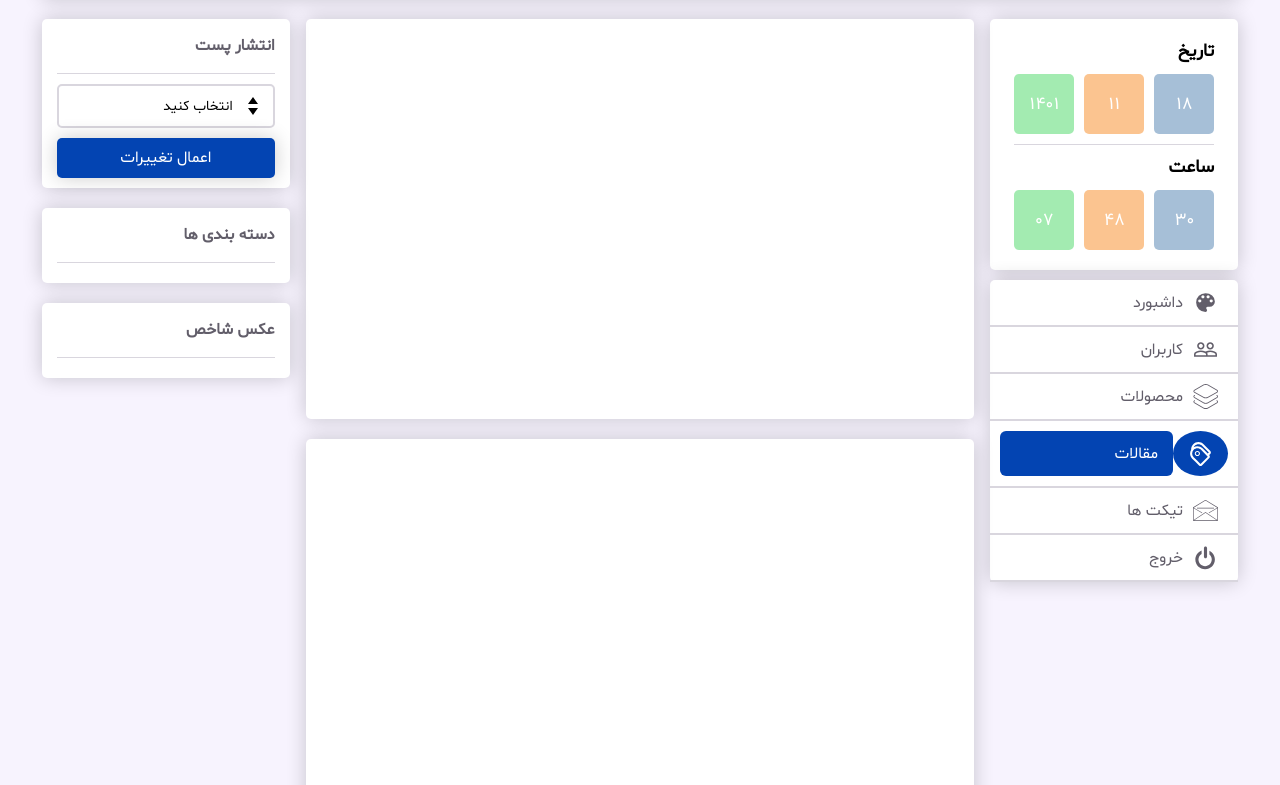
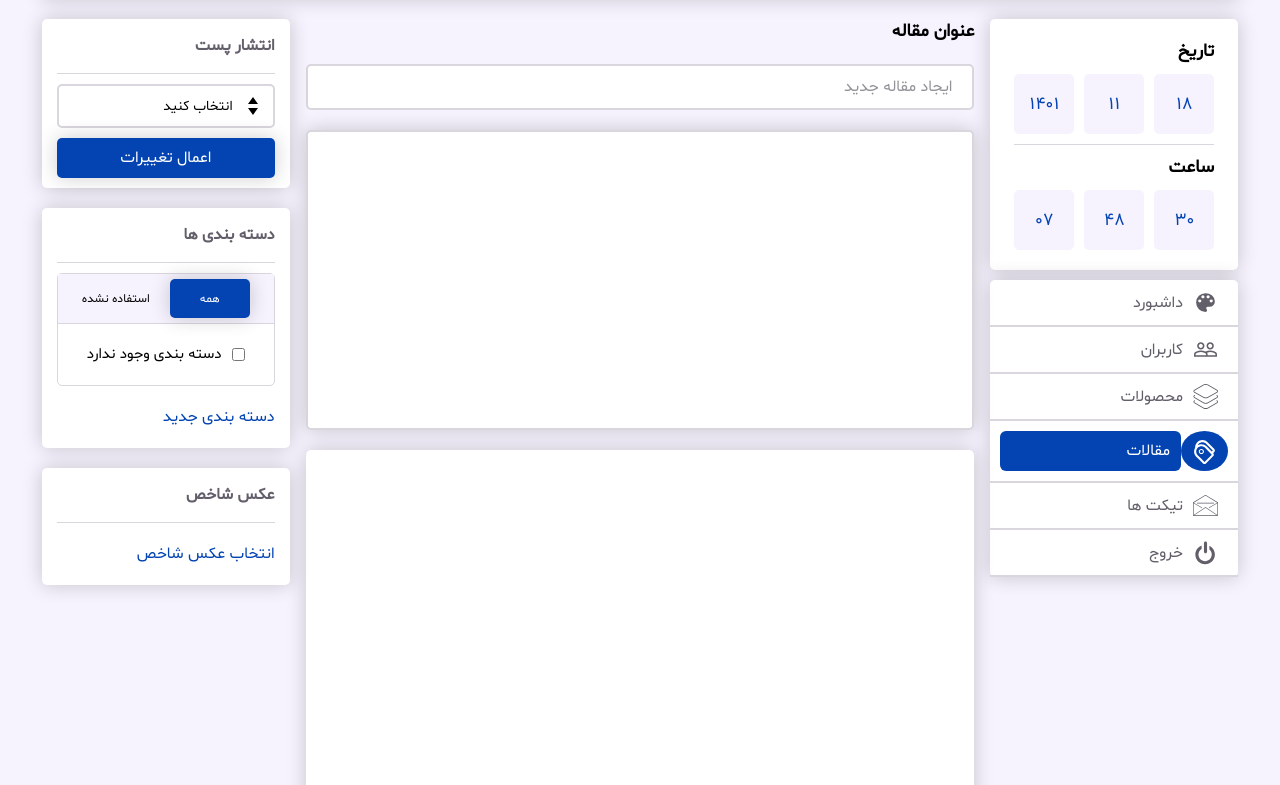
Before and after one commit to MehdiIlkhaniNasab/Dashboard-Admin-Blog, a plain HTML site: page index.html in a window 1280 px wide. Shown: the part 151-936 px from the top of the page. Drawn offline with Linux system fonts and the light colour scheme; a script that the page names is missing; files whose address does not match are found by name.

Commit message:
make top main-content editor blog

```diff
--- /dev/null
+++ b/assest/js/post.js
@@ -0,0 +1,8 @@
+const {font} = ClassicEditor
+
+ClassicEditor.create(document.querySelector('#editor'))
+    .then(editor => {
+    })
+    .catch(error => {
+        console.error(error);
+    });
--- a/assest/styles/base/_variable.css
+++ b/assest/styles/base/_variable.css
@@ -4,7 +4,7 @@
     --color-gray-2: #d9d6de; /* Border */
     --color-gray-3: #94939a; /* Placeholder Text Color */
     --color-blue-0: #739af7; /* Btns */
-    --color-blue-1: #a6bfd7;
+    --color-blue-1: #0343b248;
     --color-blue-2: #0344b2;
     --color-purple-0: #4211ce;
     --color-orange-0: #f96b00;
--- /dev/null
+++ b/assest/styles/components/_ckEditor.css
@@ -0,0 +1,4 @@
+.ck-reset_all :not(.ck-reset_all-excluded *), .ck.ck-reset, .ck.ck-reset_all {
+    background: var(--color-gray-0);
+    text-align: right;
+}
--- a/assest/styles/components/_inputs.css
+++ b/assest/styles/components/_inputs.css
@@ -1,3 +1,11 @@
+.input-fileld{
+    background-color: var(--color-white);
+    border-radius: var(--border-radius);
+    display: flex;
+    justify-content: space-between;
+    overflow: hidden;
+}
+
 .input{
     height: 100%;
     padding: 0 1rem;
@@ -6,6 +14,8 @@
     flex-grow: 1;
 }
 
+
+
 .input::placeholder{
     color: var(--color-gray-3);
 }
--- a/assest/styles/index.css
+++ b/assest/styles/index.css
@@ -8,6 +8,7 @@
 /* Components */
 @import url(components/_btns.css);
 @import url(components/_inputs.css);
+@import url(components/_ckEditor.css);
 
 /* Layout */
 @import url(layouts/_header.css);
--- a/assest/styles/layouts/_aside.css
+++ b/assest/styles/layouts/_aside.css
@@ -113,6 +113,91 @@ aside{
     width: 100%;
 }
 
+.category-box{
+    width: 100%;
+    background-color: var(--color-white);
+    border: 1px solid var(--color-gray-2);
+    border-radius: var(--border-radius);
+    height: auto;
+}
+
+.category-box-title{
+    width: 100%;
+    height: 5rem;
+    border-bottom: 1px solid var(--color-gray-2);
+    background-color: var(--color-gray-0);
+    display: flex;
+    justify-content: center;
+    align-items: center;
+    gap: 1rem;
+}
+
+.category-box-title  >div{
+    height: 100%;
+    display: flex;
+    justify-content: center;
+    align-items: center;
+    padding: 0.5rem;
+    font-size: 1.2rem;
+}
+
+.category-box-title-right a{
+    display: flex;
+    justify-content: center;
+    align-items: center;
+    padding: 0 3rem;
+    height: 100%;
+    border: none;
+    outline: none;
+    border-radius: var(--border-radius);
+}
+.category-box-title-right a.active{
+    padding: 0 3rem;
+    height: 100%;
+    border: none;
+    outline: none;
+    border-radius: var(--border-radius);
+    box-shadow: var(--box-shadow);
+    transition: var(--transition);
+    background-color: var(--color-blue-2);
+    color: var(--color-white);
+    position: relative;
+    overflow: hidden;
+}
+
+.category-list{
+    padding: 2rem 0;
+    display: flex;
+    flex-direction: column;
+    justify-content: center;
+    align-items: center;
+    gap: 1rem;
+}
+
+.category-item{
+    display: flex;
+    align-items: center;
+    gap: 1rem;
+    font-size: 1.5rem;
+}
+
+.category-item input{
+    accent-color: var(--color-blue-2);
+}
+
+.category-btns{
+    padding: 1rem 0;
+    color: var(--color-blue-2);
+}
+
+
+
+.index-photo{
+    padding: 1rem 0;
+    color: var(--color-blue-2);
+}
+
+
 /* Aside Right */
 .aside-right{
     padding: 0 1rem;
@@ -167,22 +252,12 @@ aside{
     width: 60px;
     height: 60px;
     font-size: 1.8rem;
-    background-color: blue;
     border-radius: var(--border-radius);
+    background-color: var(--color-gray-0);
+    color: var(--color-blue-2);
 }
 
-.aside-right-top span:nth-child(1){
-    background-color: var(--color-blue-1);
-    color: var(--color-white);
-}
-.aside-right-top span:nth-child(2){
-    background-color: var(--color-orange-1);
-    color: var(--color-white);
-}
-.aside-right-top span:nth-child(3){
-    background-color: var(--color-green-1);
-    color: var(--color-white);
-}
+
 
 .aside-right-menu{
     width: 100%;
@@ -248,7 +323,7 @@ aside{
 
 .aside-right-item.active span:first-child{
     display: inline-block;
-    padding: 1rem 1.5rem;
+    padding: 0.75rem 1.1rem;
     background-color: var(--color-blue-2);
     border-radius: 50%;
     color: var(--color-white);
@@ -256,7 +331,7 @@ aside{
 .aside-right-item.active span:last-child{
     display: flex;
     align-items: center;
-    padding: 1rem 1.5rem;
+    padding: 0.75rem 1.1rem;
     background-color: var(--color-blue-2);
     border-radius: 6px;
     color: var(--color-white);
--- a/assest/styles/layouts/_header.css
+++ b/assest/styles/layouts/_header.css
@@ -56,7 +56,7 @@ header {
     display: flex;
     justify-content: end;
     align-items: center;
-    padding: 1rem 0;
+    padding: 1.3rem 0;
     gap: 1rem;
 }
 
@@ -69,10 +69,6 @@ header {
 .search-box {
     flex-grow: 1;
     height: 100%;
-    background-color: var(--color-white);
     box-shadow: var(--box-shadow);
-    border-radius: var(--border-radius);
-    display: flex;
-    justify-content: space-between;
-    overflow: hidden;
+
 }
--- a/assest/styles/layouts/_main-content.css
+++ b/assest/styles/layouts/_main-content.css
@@ -13,17 +13,39 @@
 
 .main-content-wrapper>div{
     width: 100%;
+
+}
+
+.main-content-top{
+    width: 100%;
+    height: auto;
+    display: flex;
+    flex-direction: column;
+    gap: 2rem;
+}
+.main-content-title h2{
+    font-size: 1.8rem;
+    color: var(--colo-dark-0);
+}
+
+.main-content-input{
+    padding: 1rem;
+    border: 2px solid var(--color-gray-2);
+}
+
+.main-content-editor{
+    width: 100%;
+    height: 30rem;
+    background-color: var(--color-white);
+    box-shadow: var(--box-shadow);
+    border-radius: var(--border-radius);
+    overflow: hidden;
+    border: 2px solid var(--color-gray-2);
+}
+
+.main-content-bottom{
+    height: 50rem;
     background-color: var(--color-white);
     box-shadow: var(--box-shadow);
     border-radius: var(--border-radius);
 }
-
-.main-content-top{
-    width: 100%;
-    height: 40rem;
-
-}
-
-.main-content-bottom{
-    height: 50rem;
-}
--- a/index.html
+++ b/index.html
@@ -24,7 +24,7 @@
                     </div>
                 </div>
                 <div class="header-left">
-                    <div class="search-box">
+                    <div class="search-box input-fileld">
                         <input type="text" name="" id="" placeholder="جستجو کنید ..." class="input">
                         <button class="btn btn-blue">جستجو</button>
                     </div>
@@ -128,7 +128,17 @@
 
                 <section class="main-content">
                     <div class="main-content-wrapper">
-                        <div class="main-content-top"></div>
+                        <div class="main-content-top">
+                            <div class="main-content-title">
+                                <h2 class="">عنوان مقاله</h2>
+                            </div>
+                            <div class="main-content-input input-fileld">
+                                <input type="text" name="" id="" class="input " placeholder="ایجاد مقاله جدید" >
+                            </div>
+                            <div class="main-content-editor">
+                                <div id="editor"></div>
+                            </div>
+                        </div>
                         <div class="main-content-bottom"></div>
                     </div>
                 </section>
@@ -140,6 +150,7 @@
                             <h2 class="">انتشار پست</h2>
                         </div>
                         <div class="aside-left-content">
+
                             <div class="select-box">
                                 <div class="select-box-item">
                                     <span>
@@ -169,23 +180,52 @@
                                     </div>
                                 </div>
                             </div>
+
                             <div class="aside-left-btns">
                                 <button class="btn btn-blue">اعمال تغییرات</button>
                             </div>
+
                         </div>
                     </article>
                     <article class="aside-box aside-middle">
                         <div class="aside-left-title">
                             <h2 class="">دسته بندی ها</h2>
                         </div>
-                        <div class="aside-left-content"></div>
+                        <div class="aside-left-content">
+                            <div class="category-box">
+                                <div class="category-box-title">
+                                    <div class="category-box-title-right">
+                                        <a href="" class="active">همه</a>
+                                    </div>
+                                    <div class="category-box-title-left"> <!-- add active calss to enable btn -->
+                                        <a href="#" class="">استفاده نشده</a>
+                                    </div>
+                                </div>
+                                <div class="category-box-content">
+                                    <div class="category-list">
+                                        <div class="category-item">
+                                            <input type="checkbox" name="" id="category-input">
+                                            <label for="category-input">دسته بندی وجود ندارد</label>
+                                        </div>
+                                    </div>
+                                </div>
+                            </div>
+                            <div class="category-btns">
+                                <a href="#" class="">دسته بندی جدید</a>
+                            </div>
+
+                        </div>
 
                     </article>
                     <article class="aside-box aside-bottom">
                         <div class="aside-left-title">
                             <h2 class="">عکس شاخص</h2>
                         </div>
-                        <div class="aside-left-content"></div>
+                        <div class="aside-left-content">
+                            <div class="index-photo">
+                                <a href="" class="">انتخاب عکس شاخص</a>
+                            </div>
+                        </div>
 
                     </article>
                 </aside>
@@ -193,6 +233,9 @@
         </div>
     </main>
 
+
+    <script src="https://cdn.ckeditor.com/ckeditor5/36.0.1/classic/ckeditor.js"></script>
+    <script type="module" src="assest/js/post.js"></script>
 </body>
 
 </html>
```
